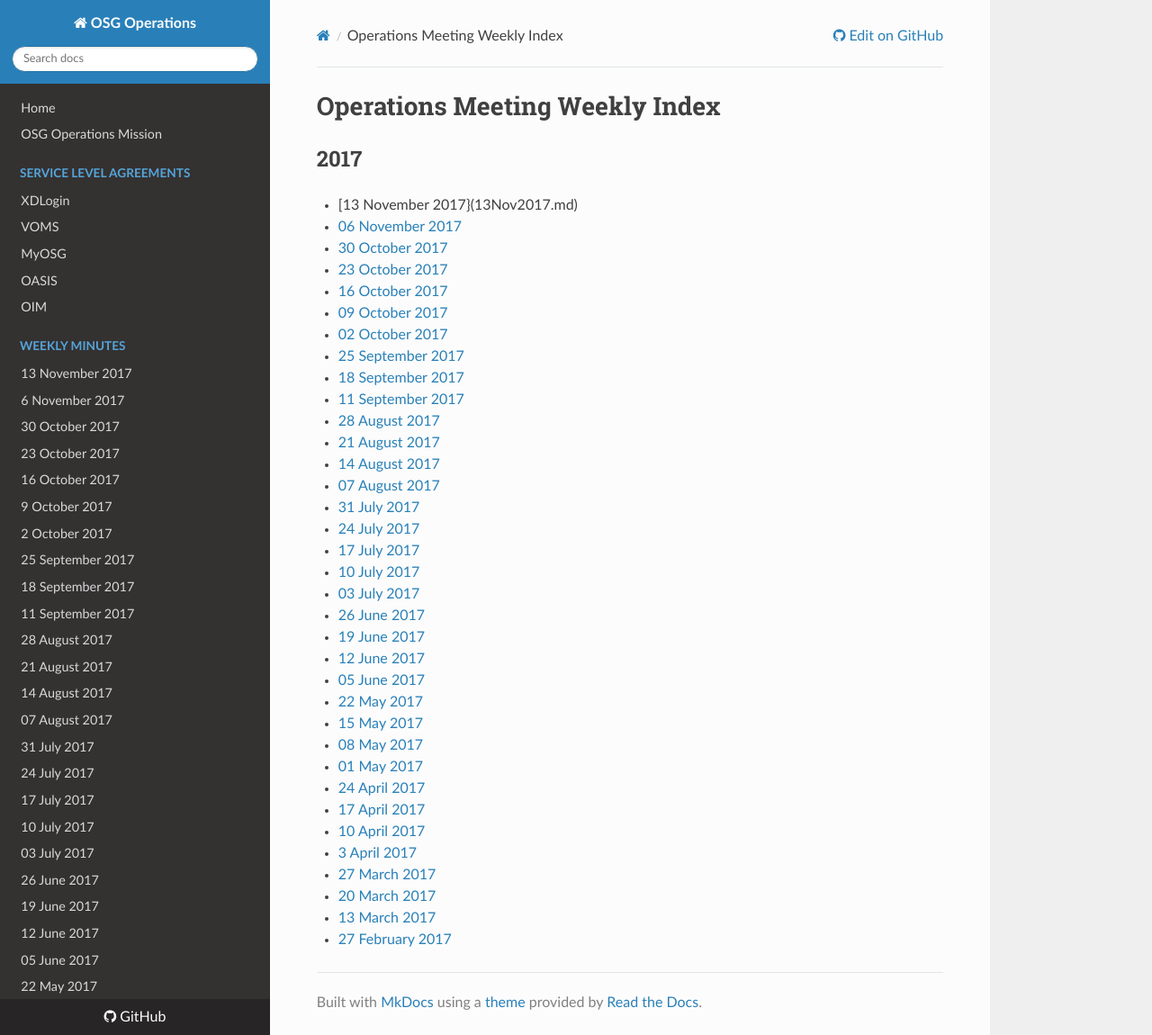
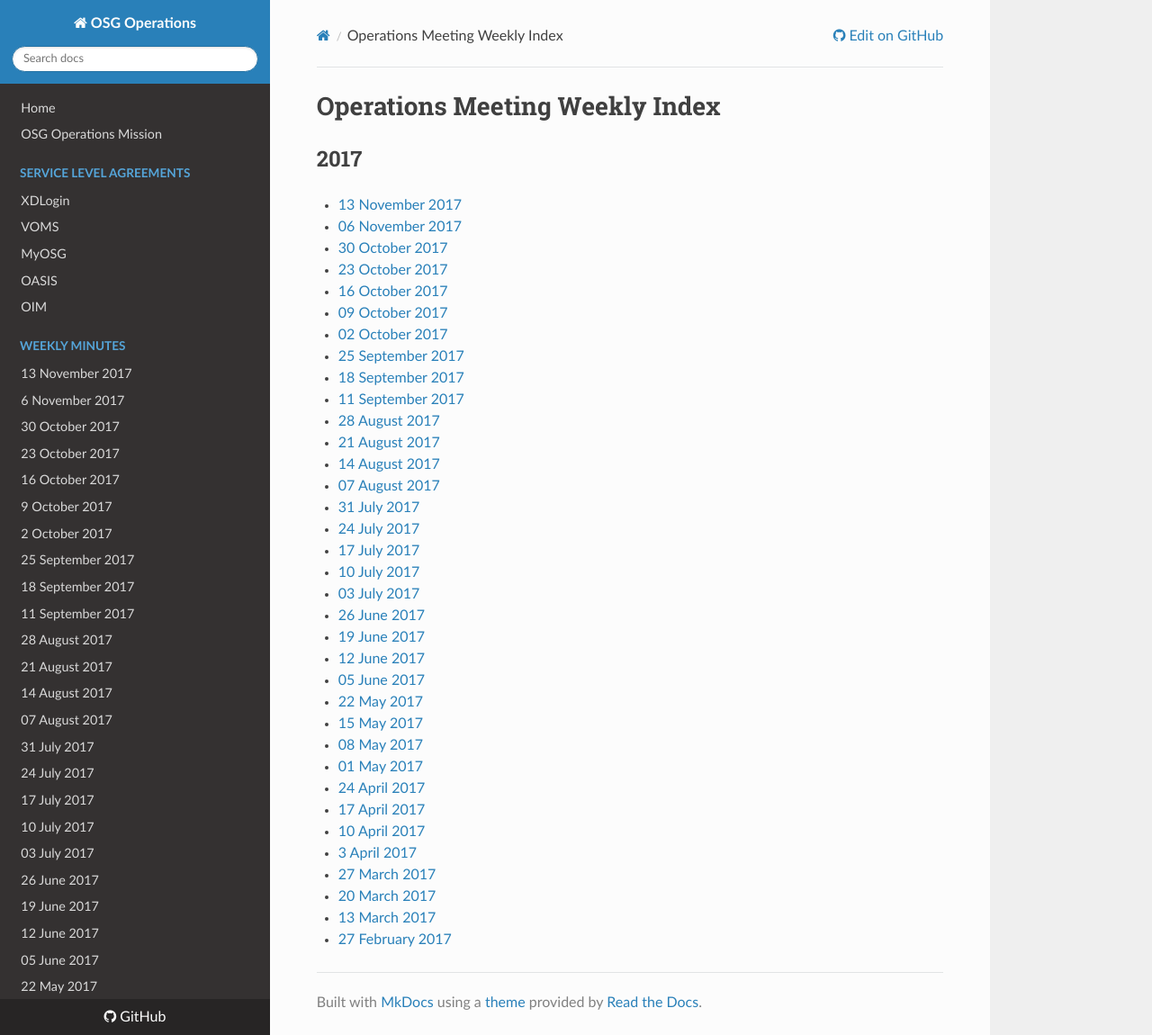
Before and after one commit to osg-htc/operations, an MkDocs documentation site: the page built from docs/WeeklyMinutes/MeetingIndex.md, in a window 1280 px wide and 1150 px high. Shown: the whole window at 90% size. Built offline with MkDocs 1.6.1, drawn with Linux system fonts in a browser that asks for light colours; nearby versions of some CDN libraries; old or Windows-style settings are respelled for this version of MkDocs.

Commit message:
Update MeetingIndex.md

```diff
--- a/docs/WeeklyMinutes/MeetingIndex.md
+++ b/docs/WeeklyMinutes/MeetingIndex.md
@@ -1,7 +1,7 @@
 # Operations Meeting Weekly Index
 
 ## 2017
-   * [13 November 2017}(13Nov2017.md)
+   * [13 November 2017](13Nov2017.md)
    * [06 November 2017](06Nov2017.md)
    * [30 October 2017](30Oct2017.md)
    * [23 October 2017](23Oct2017.md)
```
